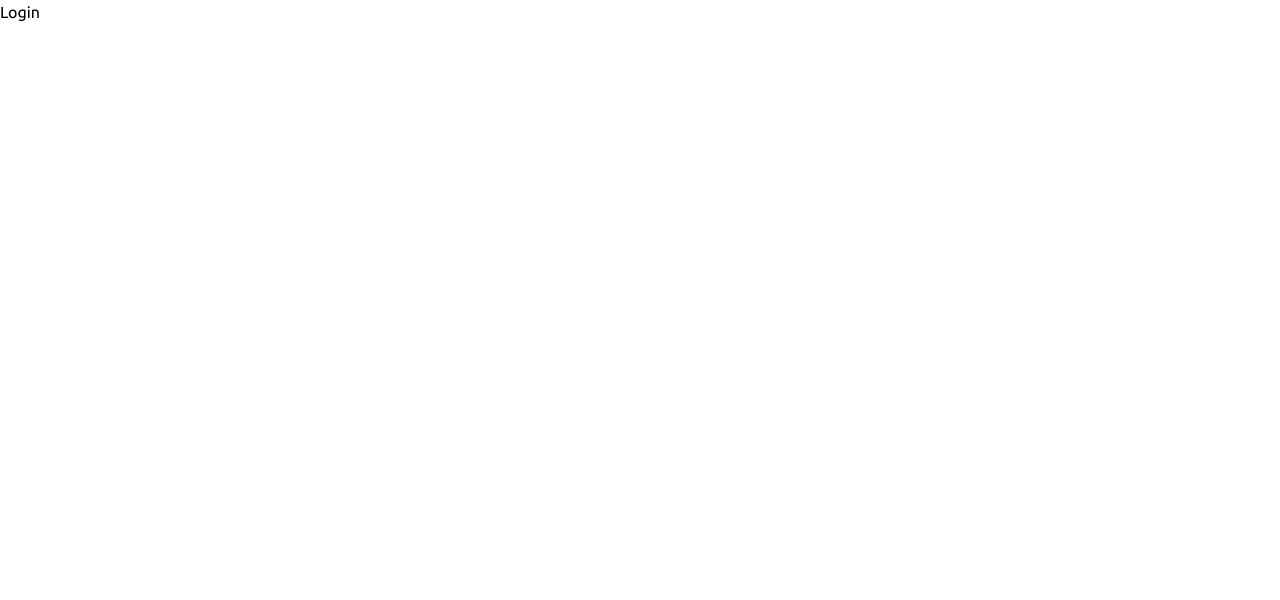
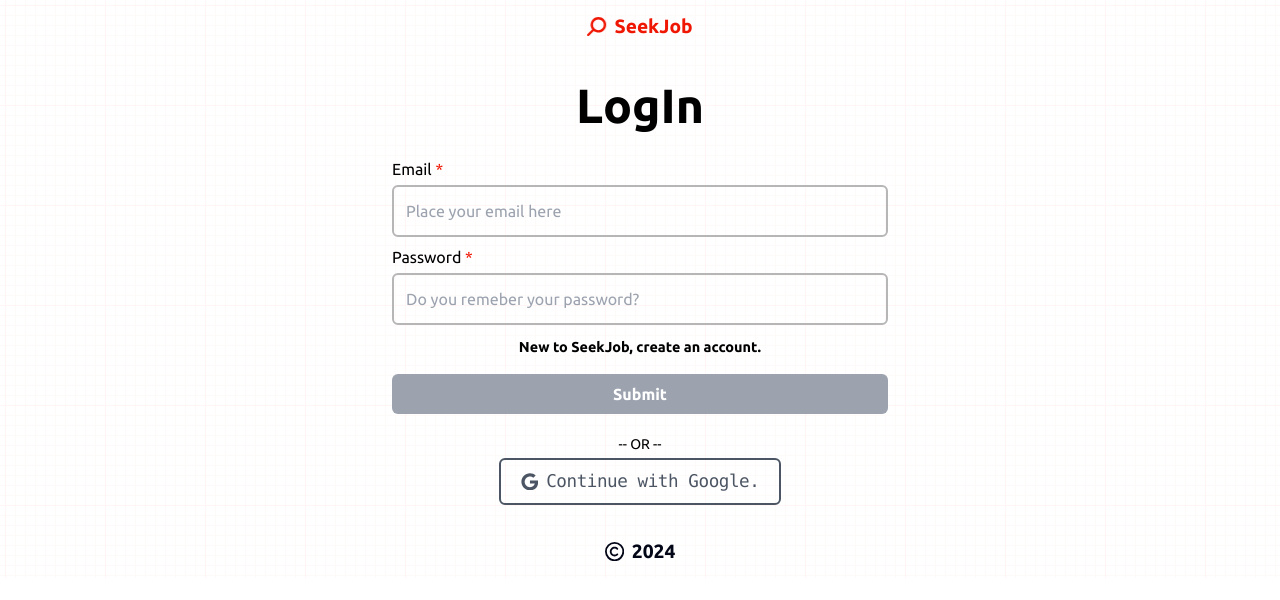
Before and after one commit to fisayo-dev/SeekJob, a React (Vite) app in the folder SeekJob/: page /login in a window 1280 px wide. Shown: the top 600 px of the page. Built offline with nearby package versions, Linux system fonts and the light colour scheme.

Commit message:
Changed the frontend

```diff
--- a/SeekJob/src/index.css
+++ b/SeekJob/src/index.css
@@ -33,8 +33,8 @@
   color: var(--standard-app-color);
 }
 
-.hover-app-color:hover{
-  background-color: var(--dark-standard-app-color);
+.hover-app-text-color:hover{
+  color: var(--standard-app-color);
 }
 
 .flip {
@@ -48,7 +48,7 @@
 }
 
 input:focus {
-  border: 2px solid #bbb;
+  border: 2px solid #818181;
 }
 
 .required::after {
--- a/SeekJob/src/pages/AppPages/Login.jsx
+++ b/SeekJob/src/pages/AppPages/Login.jsx
@@ -1,7 +1,85 @@
+import { FaGoogle } from "react-icons/fa6";
+import Button from "../../components/Button";
+import Logo from "../../components/Logo";
+import { NavLink } from "react-router-dom";
+import { useEffect, useState } from "react";
+import Footer from "../../components/Footer";
+
 const Login = () => {
+  const [email, setEmail] = useState("");
+  const [password, setPassword] = useState("");
+  const [disabledBtn, setDisabledBtn] = useState(true);
+
+  useEffect(() => {
+    if (email.trim() != "" && password.trim() != "") {
+      setDisabledBtn(false);
+    } else {
+      setDisabledBtn(true);
+    }
+  });
+
   return (
-    <div>Login</div>
-  )
-}
+    <div className="h-full graph-bg grid items-start">
+      <NavLink to="/">
+        <Logo />
+      </NavLink>
+      <div className="p-5 grid">
+        <h1 className="text-5xl font-bold text-center my-2">LogIn</h1>
+        <div className="mt-5 grid gap-5 md:justify-normal">
+          <form action="" className="grid gap-2 m-auto w-10/12 md:w-2/5 ">
+            <div className="grid gap-1">
+              <label htmlFor="" className="required">
+                Email
+              </label>
+              <input
+                type="email"
+                placeholder="Place your email here"
+                className="border-2 border-[#b6b6b6] rounded-md p-3"
+                value={email}
+                onChange={(e) => {
+                  setEmail(e.target.value);
+                }}
+              />
+            </div>
+            <div className="grid gap-1">
+              <label htmlFor="" className="required">
+                Password
+              </label>
+              <input
+                type="password"
+                placeholder="Do you remeber your password?"
+                className="border-2 border-[#b6b6b6] rounded-md p-3"
+                value={password}
+                onChange={(e) => {
+                  setPassword(e.target.value);
+                }}
+              />
+              <NavLink to="/signup">
+                <p className="my-2 text-[0.9rem] text-center hover-app-text-color font-bold">
+                  New to SeekJob, create an account.
+                </p>
+              </NavLink>
+            </div>
 
-export default Login
+            <Button
+              disabled={disabledBtn}
+              customStyles="w-full disabled:bg-gray-400 disabled:cursor-not-allowed"
+            >
+              Submit
+            </Button>
+          </form>
+          <div className="grid gap-1">
+            <p className="text-center text-sm">-- OR --</p>
+            <div className="py-2 px-5 w-auto m-auto rounded-md border-2 border-gray-600 flex gap-2 justify-center items-center cursor-pointer hover:bg-gray-600 hover:text-white text-gray-600 text-[1.1rem]">
+              <FaGoogle />
+              <pre className="tracking-tight">Continue with Google.</pre>
+            </div>
+          </div>
+        </div>
+      </div>
+      <Footer />
+    </div>
+  );
+};
+
+export default Login;
--- a/SeekJob/src/pages/AppPages/SignUp.jsx
+++ b/SeekJob/src/pages/AppPages/SignUp.jsx
@@ -89,8 +89,8 @@
       </NavLink>
       <div className="p-5 grid">
         <h1 className="text-5xl font-bold text-center my-2">SignUp</h1>
-        <div className="mt-5 grid gap-5">
-          <form action="" className="grid gap-2 m-auto md:w-2/5 ">
+        <div className="mt-5 grid gap-5 justify-center md:justify-normal">
+          <form action="" className="grid gap-2 md:m-auto w-9/12 md:w-2/5 ">
             <div className="grid gap-1">
               <label htmlFor="" className="required">
                 Username
@@ -98,7 +98,7 @@
               <input
                 type="text"
                 placeholder="John Doe"
-                className="border-2 rounded-md p-3"
+                className="border-2 border-[#b6b6b6] rounded-md p-3"
                 value={username}
                 onChange={(e) => {
                   setUsername(e.target.value);
@@ -112,7 +112,7 @@
               <input
                 type="email"
                 placeholder="example@gmail.com"
-                className="border-2 rounded-md p-3"
+                className="border-2 border-[#b6b6b6] rounded-md p-3"
                 value={email}
                 onChange={(e) => {
                   setEmail(e.target.value);
@@ -126,7 +126,7 @@
               <input
                 type="password"
                 placeholder="Secure password"
-                className="border-2 rounded-md p-3"
+                className="border-2 border-[#b6b6b6] rounded-md p-3"
                 value={password}
                 onChange={(e) => {
                   setPassword(e.target.value);
@@ -134,31 +134,26 @@
               />
               <div className="my-2 text-[0.89rem] font-bold">
                 <pre
-                  className={`${
-                    symblValid ? "app-success" : "app-text-color"
-                  }`}
+                  className={`${symblValid ? "app-success" : "app-text-color"}`}
                 >
-                  Your password must contain at least one symbol.
+                  Password must contain at least one symbol.
                 </pre>
                 <pre
-                  className={`${
-                    lenValid ? "app-success" : "app-text-color"
-                  }`}
+                  className={`${lenValid ? "app-success" : "app-text-color"}`}
                 >
-                  Your password must be more than 8 characters.
+                  Password must be more than 8 characters.
                 </pre>
                 <pre
-                  className={`${
-                    numValid ? "app-success" : "app-text-color"
-                  }`}
+                  className={`${numValid ? "app-success" : "app-text-color"}`}
                 >
-                  Your password must include a number(s).
+                  Password must include a number(s).
                 </pre>
               </div>
 
               <NavLink to="/login">
-
-              <p className="my-2 text-[0.9rem] text-center hover-bg-app-bg-color">Already have an account, Login</p>
+                <p className="my-2 text-[0.9rem] text-center hover-app-text-color font-bold">
+                  Have an account already, then Login.
+                </p>
               </NavLink>
             </div>
 
@@ -170,7 +165,7 @@
             </Button>
           </form>
           <div className="grid gap-1">
-            <p className="text-center text-sm">--OR--</p>
+            <p className="text-center text-sm">-- OR --</p>
             <div className="py-2 px-5 w-auto m-auto rounded-md border-2 border-gray-600 flex gap-2 justify-center items-center cursor-pointer hover:bg-gray-600 hover:text-white text-gray-600 text-[1.1rem]">
               <FaGoogle />
               <pre className="tracking-tight">Continue with Google.</pre>
--- a/SeekJob/src/pages/LandingPage.jsx
+++ b/SeekJob/src/pages/LandingPage.jsx
@@ -10,8 +10,8 @@
       <NavLink to="/">
         <Logo />
       </NavLink>
-      <div className="grid md:flex w-3/4 m-auto items-center">
-        <div className="p-5 grid gap-3 ">
+      <div className="grid  md:flex w-3/4 m-auto items-center">
+        <div className="p-5 grid gap-3 my-[3rem]">
           <h1 className="text-6xl app-tet-color font-extrabold text-slate-900">
             Look for any job of your choice.
           </h1>
```
